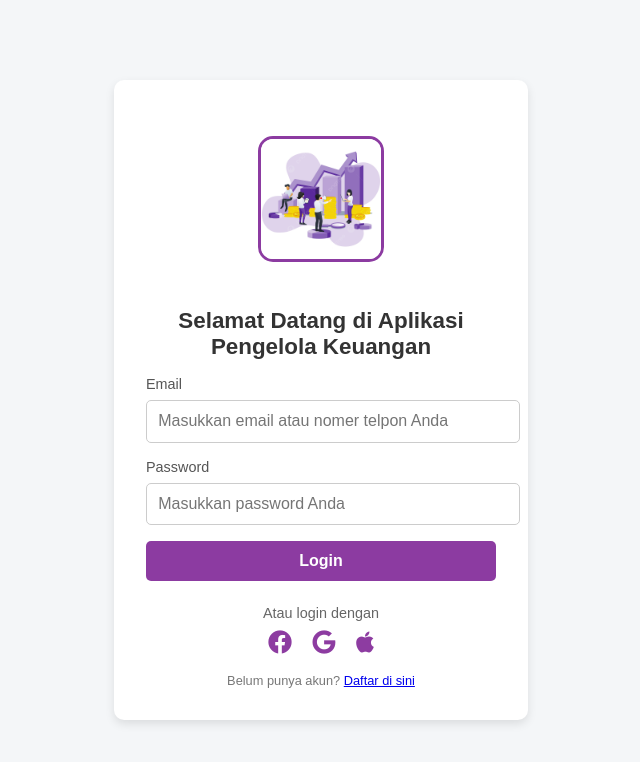
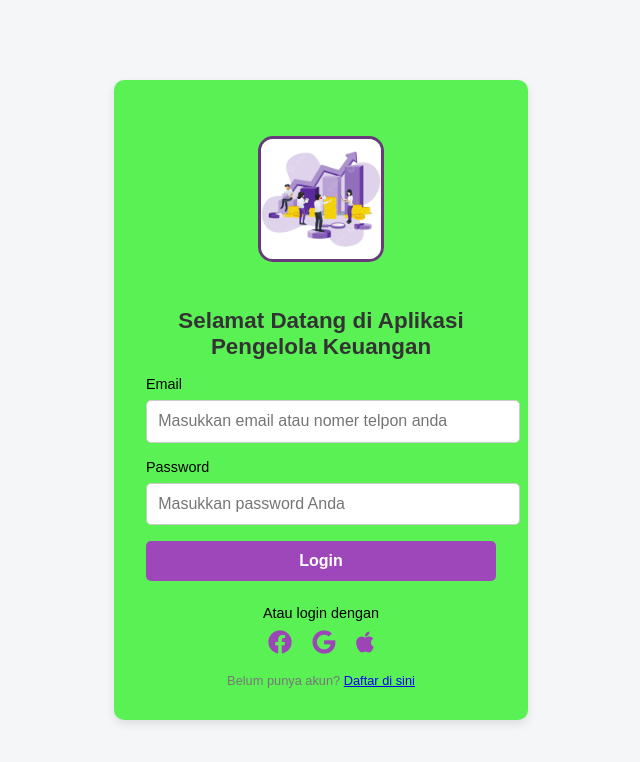
Before and after one commit to saar123456/desain, a plain HTML site: page index.html in a window 1280 px wide. Shown: the whole page, without its empty margins (319-959 px from the left). Drawn offline with Linux system fonts and the light colour scheme.

Commit message:
Add files via upload

```diff
--- a/index.html
+++ b/index.html
@@ -21,7 +21,7 @@
 
         /* Container utama */
         .login-container {
-            background-color: #ffffff;
+            background-color: hsl(118, 85%, 64%);
             padding: 2rem;
             box-shadow: 0 4px 10px rgba(0, 0, 0, 0.1);
             border-radius: 10px;
@@ -59,7 +59,7 @@
             display: block;
             margin-bottom: 0.5rem;
             font-size: 0.9rem;
-            color: #555555;
+            color: #000000;
         }
 
         .input-group input {
@@ -75,7 +75,7 @@
             display: block;
             width: 100%;
             padding: 0.7rem;
-            background-color: #6e0788c9;
+            background-color: #b11ad6c9;
             color: #ffffff;
             border: none;
             border-radius: 5px;
@@ -85,21 +85,21 @@
         }
 
         .btn:hover {
-            background-color: #500561c9;
+            background-color: #a10dc2c9;
         }
 
         /* Social login */
         .social-login {
             margin: 1.5rem 0 0.5rem;
             font-size: 0.9rem;
-            color: #666666;
+            color: #000000;
         }
 
         .social-icons a {
             margin: 0 0.5rem;
             text-decoration: none;
             font-size: 1.5rem;
-            color: #6e0788c9;
+            color: #ac17d1c9;
         }
 
         .footer-text {
@@ -138,7 +138,7 @@
         <form action="#" method="POST">
             <div class="input-group">
                 <label for="email">Email</label>
-                <input type="email" id="email" name="email" placeholder="Masukkan email atau nomer telpon Anda" required>
+                <input type="email" id="email" name="email" placeholder="Masukkan email atau nomer telpon anda" required>
             </div>
             <div class="input-group">
                 <label for="password">Password</label>
```
